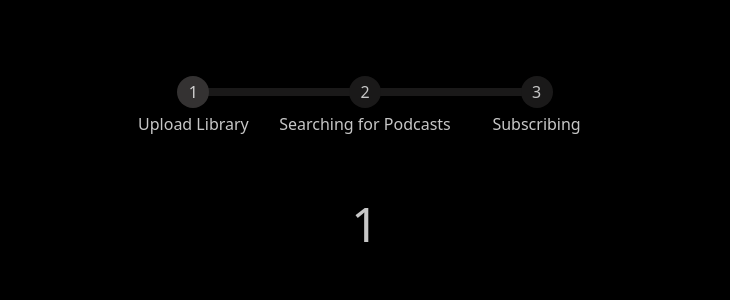
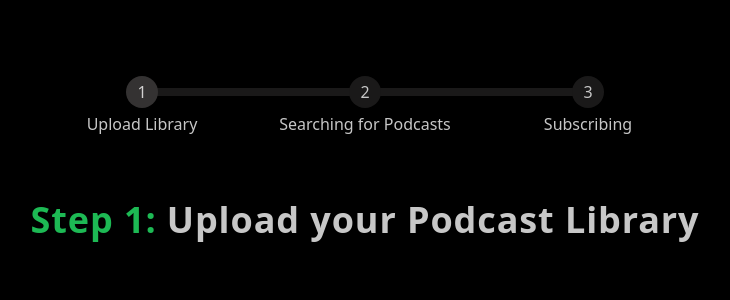
Before and after one commit to falcon-Z/podcast-importer, a SvelteKit app: page /1 in a window 1280 px wide. Shown: the top 300 px of the page, without its empty margins (275-1005 px from the left). Built offline with nearby package versions, Linux system fonts and the light colour scheme.

Commit message:
added some content

```diff
--- a/src/routes/(import)/[stage]/+page.svelte
+++ b/src/routes/(import)/[stage]/+page.svelte
@@ -1,5 +1,14 @@
 <script lang="ts">
 	import { page } from '$app/stores';
+	import SearchingStage from './components/stages/searchingStage.svelte';
+	import SubscribeStage from './components/stages/subscribeStage.svelte';
+	import UploadStage from './components/stages/uploadStage.svelte';
 </script>
 
-<h1 class="text-5xl">{$page.params.stage}</h1>
+{#if $page.params.stage == '1'}
+	<UploadStage />
+{:else if $page.params.stage == '2'}
+	<SearchingStage />
+{:else if $page.params.stage == '3'}
+	<SubscribeStage />
+{/if}
--- /dev/null
+++ b/src/routes/(import)/[stage]/components/stages/searchingStage.svelte
@@ -0,0 +1,6 @@
+<div>
+	<h1 class="text-4xl font-semibold tracking-wide">
+		<span class="text-primary">Step 2: </span>
+		Searching for Podcasts on Spotify
+	</h1>
+</div>
--- /dev/null
+++ b/src/routes/(import)/[stage]/components/stages/subscribeStage.svelte
@@ -0,0 +1,6 @@
+<div>
+	<h1 class="text-4xl font-semibold tracking-wide">
+		<span class="text-primary">Step 3: </span>
+		Subscribing to Podcasts on Spotify
+	</h1>
+</div>
--- /dev/null
+++ b/src/routes/(import)/[stage]/components/stages/uploadStage.svelte
@@ -0,0 +1,6 @@
+<div>
+	<h1 class="text-4xl font-semibold tracking-wide">
+		<span class="text-primary">Step 1: </span>
+		Upload your Podcast Library
+	</h1>
+</div>
```
